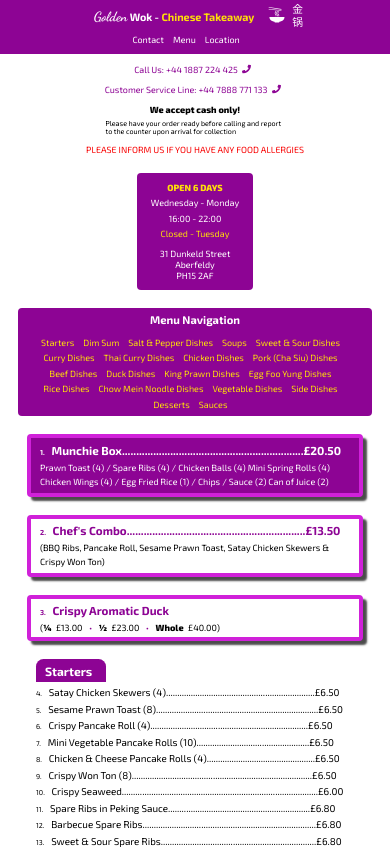
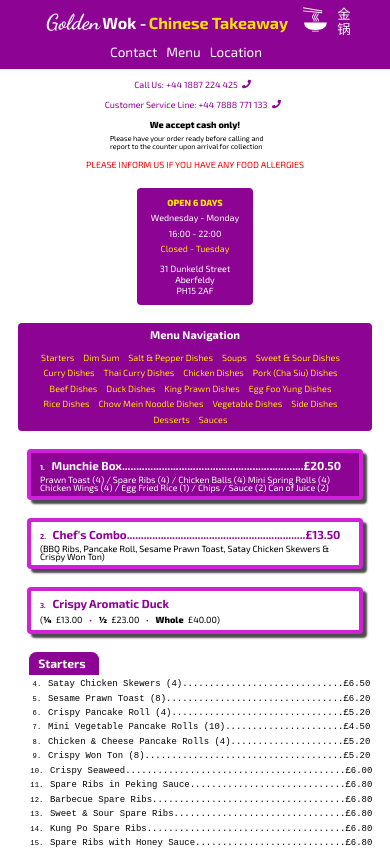
Before and after one commit to paul172v/golden-wok-aberfeldy, a React (Vite) app: page / in a window 390 px wide. Shown: the top 849 px of the page. Built offline with nearby package versions, Linux system fonts and the light colour scheme.

Commit message:
Tweaked site, aligned menu items

```diff
--- a/src/App.module.scss
+++ b/src/App.module.scss
@@ -125,3 +125,27 @@
     justify-content: center;
   }
 }
+
+@media (max-width: 490px) {
+  .wok,
+  .u-yellow {
+    font-size: 150%;
+  }
+
+  .u-icon {
+    font-size: 600% !important;
+  }
+  .u-text-col {
+    font-size: 300% !important;
+  }
+
+  .page-nav-wrapper {
+    ul {
+      li {
+        a {
+          font-size: 150%;
+        }
+      }
+    }
+  }
+}
--- a/src/App.tsx
+++ b/src/App.tsx
@@ -49,7 +49,8 @@ function App() {
         <div className={classes.margin}>
           <div className={classes["title-wrapper"]}>
             <h2>
-              <span className="dancing-script-font">Golden</span> Wok -{" "}
+              <span className="dancing-script-font">Golden</span>{" "}
+              <span className={classes.wok}>Wok -</span>{" "}
               <span className={classes["u-yellow"]}>Chinese Takeaway</span>
             </h2>
 
@@ -59,7 +60,7 @@ function App() {
             <span className={classes["u-text-col"]}>金锅</span>
           </div>
 
-          <nav>
+          <nav className={classes["page-nav-wrapper"]}>
             <ul>
               <li>
                 <Link
@@ -319,7 +320,7 @@ function App() {
               number={item.number}
               name={item.name}
               price={item.price}
-              key={item.number}
+              key={item.number + item.name}
             />
           );
         } else {
@@ -329,7 +330,7 @@ function App() {
               name={item.name}
               quantity={item.quantity}
               price={item.price}
-              key={item.number}
+              key={item.number + item.name}
             />
           );
         }
@@ -344,7 +345,7 @@ function App() {
             number={item.number}
             name={item.name}
             price={item.price}
-            key={item.number}
+            key={item.number + item.name}
           />
         );
       })}
@@ -358,7 +359,8 @@ function App() {
             number={item.number}
             name={item.name}
             price={item.price}
-            key={item.number}
+            description={item.description}
+            key={item.number + item.name}
           />
         );
       })}
@@ -372,7 +374,7 @@ function App() {
             number={item.number}
             name={item.name}
             price={item.price}
-            key={item.number}
+            key={item.number + item.name}
           />
         );
       })}
@@ -387,7 +389,7 @@ function App() {
             name={item.name}
             price={item.price}
             quantity={item.quantity}
-            key={item.number}
+            key={item.number + item.name}
           />
         );
       })}
@@ -402,7 +404,7 @@ function App() {
             name={item.name}
             price={item.price}
             quantity={item.quantity}
-            key={item.number}
+            key={item.number + item.name}
           />
         );
       })}
@@ -417,7 +419,7 @@ function App() {
             name={item.name}
             price={item.price}
             quantity={item.quantity}
-            key={item.number}
+            key={item.number + item.name}
           />
         );
       })}
@@ -432,7 +434,8 @@ function App() {
             name={item.name}
             price={item.price}
             quantity={item.quantity}
-            key={item.number}
+            description={item.description}
+            key={item.number + item.name}
           />
         );
       })}
@@ -447,7 +450,7 @@ function App() {
             name={item.name}
             price={item.price}
             quantity={item.quantity}
-            key={item.number}
+            key={item.number + item.name}
           />
         );
       })}
@@ -462,7 +465,7 @@ function App() {
             name={item.name}
             price={item.price}
             quantity={item.quantity}
-            key={item.number}
+            key={item.number + item.name}
           />
         );
       })}
@@ -477,7 +480,7 @@ function App() {
             name={item.name}
             price={item.price}
             quantity={item.quantity}
-            key={item.number}
+            key={item.number + item.name}
           />
         );
       })}
@@ -492,7 +495,7 @@ function App() {
             name={item.name}
             price={item.price}
             quantity={item.quantity}
-            key={item.number}
+            key={item.number + item.name}
           />
         );
       })}
@@ -507,7 +510,7 @@ function App() {
             name={item.name}
             price={item.price}
             quantity={item.quantity}
-            key={item.number}
+            key={item.number + item.name}
           />
         );
       })}
@@ -522,7 +525,7 @@ function App() {
             name={item.name}
             price={item.price}
             quantity={item.quantity}
-            key={item.number}
+            key={item.number + item.name}
           />
         );
       })}
@@ -537,7 +540,7 @@ function App() {
             name={item.name}
             price={item.price}
             quantity={item.quantity}
-            key={item.number}
+            key={item.number + item.name}
           />
         );
       })}
@@ -552,7 +555,7 @@ function App() {
             name={item.name}
             price={item.price}
             quantity={item.quantity}
-            key={item.number}
+            key={item.number + item.name}
           />
         );
       })}
@@ -567,7 +570,7 @@ function App() {
             name={item.name}
             price={item.price}
             quantity={item.quantity}
-            key={item.number}
+            key={item.number + item.name}
           />
         );
       })}
@@ -582,7 +585,7 @@ function App() {
             name={item.name}
             price={item.price}
             quantity={item.quantity}
-            key={item.number}
+            key={item.number + item.name}
           />
         );
       })}
@@ -597,7 +600,7 @@ function App() {
             name={item.name}
             price={item.price}
             quantity={item.quantity}
-            key={item.number}
+            key={item.number + item.name}
           />
         );
       })}
--- a/src/components/contact/Contact.module.scss
+++ b/src/components/contact/Contact.module.scss
@@ -78,3 +78,9 @@
     font-size: 2rem;
   }
 }
+
+@media (max-width: 490px) {
+  .request {
+    padding-left: 1rem;
+  }
+}
--- a/src/components/heading/Heading.module.scss
+++ b/src/components/heading/Heading.module.scss
@@ -8,7 +8,7 @@
 
 .outer-wrapper {
   width: 75rem;
-  padding-left: 2rem;
+  margin-left: -2rem;
 }
 
 .heading-wrapper {
@@ -21,3 +21,9 @@
   border-top-right-radius: 7.5px;
   display: inline-block;
 }
+
+@media (max-width: 490px) {
+  .outer-wrapper {
+    margin-left: 1rem;
+  }
+}
--- a/src/components/meal-deal/MealDeal.module.scss
+++ b/src/components/meal-deal/MealDeal.module.scss
@@ -42,3 +42,9 @@
     text-align: center;
   }
 }
+
+@media (max-width: 490px) {
+  .box-wrapper {
+    max-width: 97.5vw;
+  }
+}
--- a/src/components/menu-item/MenuItem.module.scss
+++ b/src/components/menu-item/MenuItem.module.scss
@@ -8,7 +8,7 @@
 
 .outer-wrapper {
   width: 75rem;
-  padding-left: 2rem;
+  margin-left: -2rem;
 }
 
 .item-wrapper {
@@ -19,11 +19,51 @@
 
 .item {
   font-size: 2.2rem;
+
+  &--single {
+    font-size: 2.2rem;
+    padding-left: 2rem;
+  }
+
+  &--double {
+    font-size: 2.2rem;
+    padding-left: 1rem;
+  }
 }
 
 .description {
   color: $font-color-quinary;
   font-size: 1.8rem;
   margin-top: 0.25rem;
-  padding-left: 2.5rem;
+  padding-left: 5rem;
 }
+
+.number-gap--single-digit {
+  padding-right: 1rem;
+}
+
+@media (max-width: 490px) {
+  .item--double,
+  .item--single,
+  .item {
+    font-size: 2rem;
+  }
+
+  .item--single {
+    padding-left: 1rem;
+  }
+
+  .item--double {
+    padding-left: 0.5rem;
+  }
+
+  .description {
+    font-size: 1rem;
+    margin-left: -1rem;
+  }
+
+  .outer-wrapper {
+    width: 75rem;
+    margin-left: 0.5rem;
+  }
+}
--- a/src/components/menu-item/MenuItem.tsx
+++ b/src/components/menu-item/MenuItem.tsx
@@ -5,25 +5,27 @@ interface IProps {
   name: string;
   quantity?: number | null;
   price: number;
-  description?: string;
+  description?: string | null;
 }
 
 const MenuItem = (props: IProps) => {
-  //// Adjusting the padEnd dots according to the string length of the name and quantity
-  const nameLength = props.name.length;
-  let quantityLength = 0;
+  //// Adjusting the padEnd dots according to the number and price
+  let dotLength;
+  dotLength = 55;
+  props.number < 10 && dotLength;
+  props.number === 46 && dotLength++;
+  props.number >= 100 && dotLength;
+  props.number >= 107 && dotLength++;
+  props.number >= 123 && dotLength--;
+  props.price > 9 && dotLength--;
 
-  if (props.quantity && props.quantity < 10) {
-    quantityLength = 3;
-  }
+  //// Selecting item class based on item number (the padding will align the menu items)
+  let itemClass;
+  if (props.number < 10) itemClass = "item--single";
+  if (props.number >= 10 && props.number < 100) itemClass = "item--double";
+  if (props.number >= 100) itemClass = "item";
 
-  if (props.quantity && props.quantity >= 10) {
-    quantityLength = 4;
-  }
-
-  const stringLength = nameLength + quantityLength;
-
-  //// Accounting for letter markers next to the item number
+  //// Adjusting padding for letter markers a,b,c, next to the item number
   let spanNumberElement = <span className="list-marker">{props.number}.</span>;
 
   if (
@@ -52,23 +54,31 @@ const MenuItem = (props: IProps) => {
       <div className={classes["outer-wrapper"]}>
         <div className={classes["item-wrapper"]}>
           {props.quantity ? (
-            <p className={classes.item}>
+            <pre>
+              <p className={classes[`${itemClass}`]}>
                 <span className="list-marker">{props.number}.</span>
+
                 {`${props.name} ${`(${props.quantity})`}`.padEnd(
-                115 - stringLength,
+                  dotLength,
                   "."
                 )}
-              {`£6.50`}
-            </p>
-          ) : (
-            <p className={classes.item}>
-              {spanNumberElement}
-              {`${props.name}`.padEnd(115 - stringLength, ".")}
+
                 {`£${props.price.toFixed(2)}`}
               </p>
+            </pre>
+          ) : (
+            <pre>
+              <p className={classes[`${itemClass}`]}>
+                {spanNumberElement}
+                {`${props.name}`.padEnd(dotLength, ".")}
+                {`£${props.price.toFixed(2)}`}
+              </p>
+            </pre>
           )}
 
-          {props.description && (
+          {props.description &&
+            props.description !== null &&
+            props.description !== undefined && (
               <p className={classes.description}>{props.description}</p>
             )}
         </div>
--- a/src/components/special-item-box--purple/SpecialItemBoxPurple.module.scss
+++ b/src/components/special-item-box--purple/SpecialItemBoxPurple.module.scss
@@ -35,3 +35,17 @@
     width: 75rem;
   }
 }
+
+@media (max-width: 490px) {
+  .box-wrapper {
+    max-width: 97.5vw;
+
+    .description {
+      line-height: 1.75rem;
+    }
+  }
+
+  .heading {
+    font-size: 1rem;
+  }
+}
--- a/src/components/special-item-box--white/SpecialItemBoxWhite.module.scss
+++ b/src/components/special-item-box--white/SpecialItemBoxWhite.module.scss
@@ -51,3 +51,17 @@
     width: 75rem;
   }
 }
+
+@media (max-width: 490px) {
+  .box-wrapper {
+    max-width: 97.5vw;
+
+    .description {
+      line-height: 1.75rem;
+    }
+  }
+
+  .heading {
+    font-size: 1rem;
+  }
+}
--- a/src/dev/menu.ts
+++ b/src/dev/menu.ts
@@ -253,7 +253,7 @@ export const chickenDishesArr = [
     number: 72,
     name: "Chicken Maryland",
     description:
-      "Chicken Breast, Ham, Pancake Roll, Banana Fritter, Pineapple Fritter & Chips",
+      "(Chicken Breast, Ham, Pancake Roll, Banana Fritter, Pineapple Fritter & Chips)",
     quantity: null,
     price: 10.5,
   },
--- a/src/index.scss
+++ b/src/index.scss
@@ -72,3 +72,9 @@ a {
     font-size: 28%;
   }
 }
+
+@media (max-width: 490px) {
+  .dancing-script-font {
+    font-size: 200%;
+  }
+}
```
Lines whose indentation alone changed are shown as unchanged.
